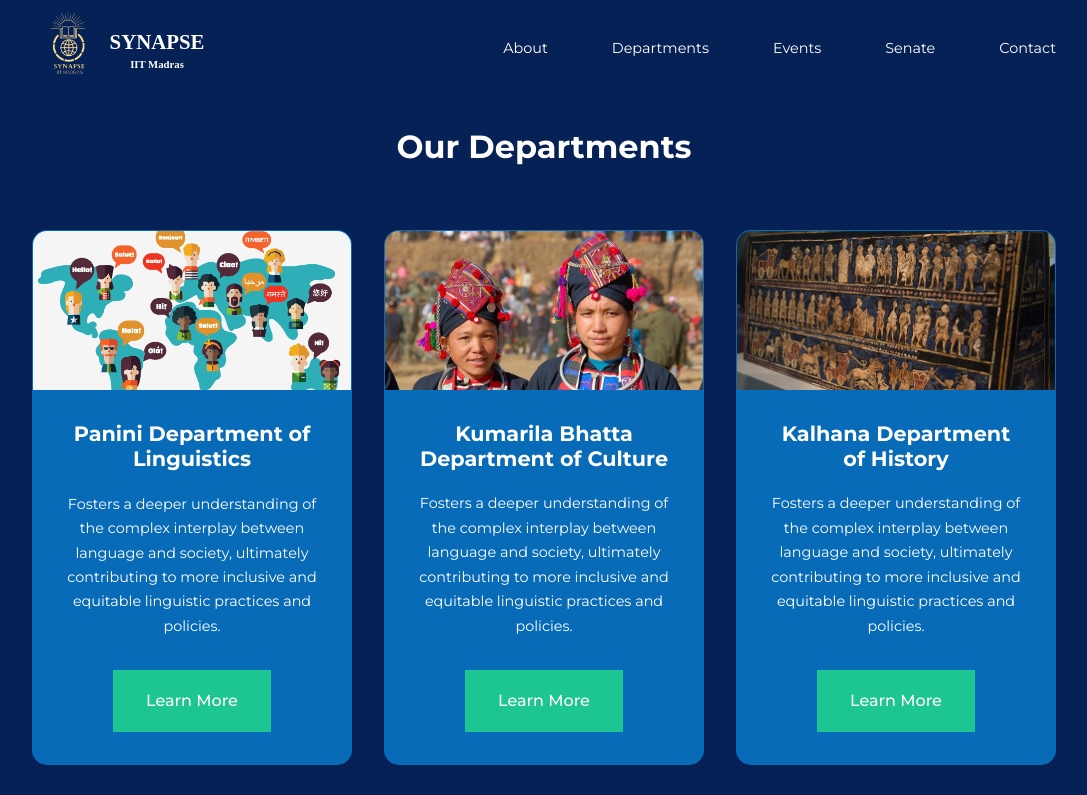
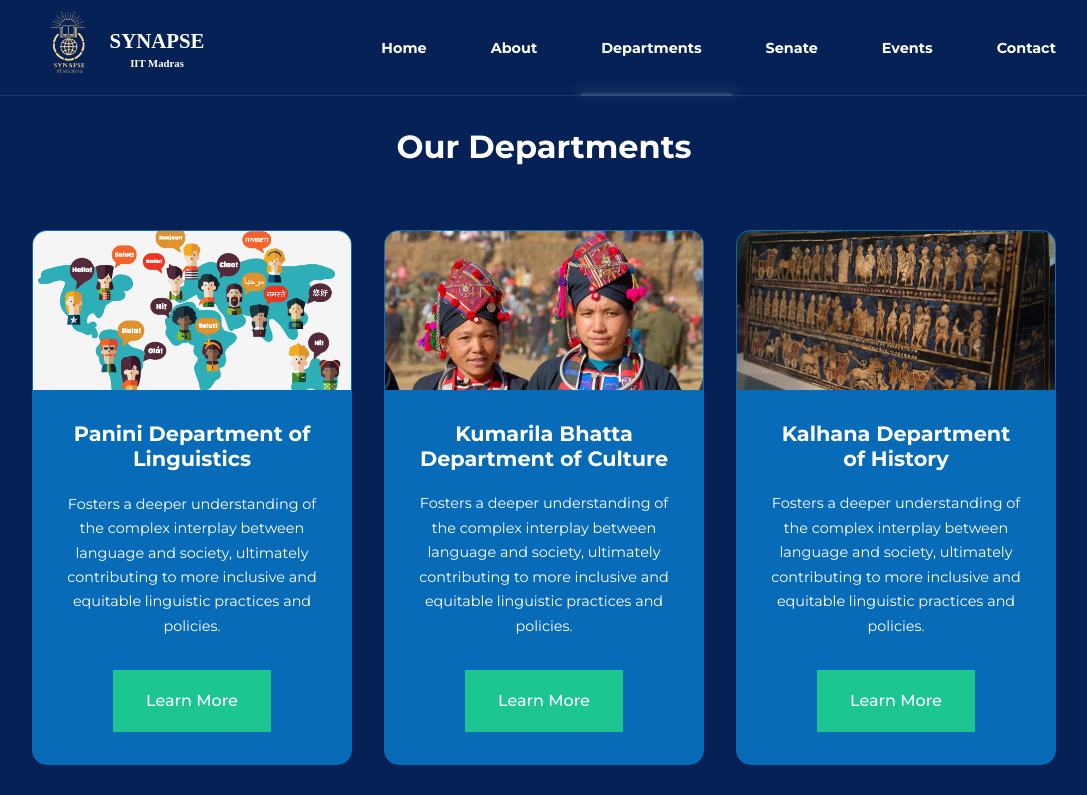
Before and after one commit to Synapse-society/Synapse, a plain HTML site: page departments.html in a window 1280 px wide. Shown: the top 795 px of the page, without its empty margins (96-1183 px from the left). Drawn offline with nearby package versions, Linux system fonts and the light colour scheme.

Commit message:
Updated nav

```diff
--- a/CSS/Senate.css
+++ b/CSS/Senate.css
@@ -74,7 +74,7 @@ body {
 }
 
 section{
-    padding: 6rem 0;
+    padding-top: 6rem;
 }
 section h2{
     text-align: center;
@@ -194,6 +194,7 @@ nav ul button:hover {
 .nav__menu a {
     font-size: 0.9rem;
     transition: var(--transition);
+    font-weight: bold;
 }
 nav ul button a {
     all: unset;
@@ -202,7 +203,25 @@ nav ul button a {
 .nav__menu a:hover {
     color: var(--color-bg2);
 }
-    /*========================= Navigation Bar =========================*/
+
+#current_page {
+    position: relative;
+}
+
+#current_page::after {
+    content: "";
+    display: inline-block;
+    position: absolute;
+    left: -20%;
+    bottom: calc(0.9rem - 49px);
+    width: 150%;
+    height: 3px;
+    background: rgba(119, 144, 188, 0.31);
+    box-shadow: 0 -3px 10px 5px rgba(119, 144, 188, 0.11);
+}
+
+
+/*========================= Navigation Bar =========================*/
 
 .about__achievements{
     margin-top: 3rem;
@@ -371,6 +390,7 @@ footer ul li a:hover{
 hr {
     border: 0.5px solid rgba(119, 144, 188, 0.233);
     margin: 10px 0;
+    width: 60%;
 }
 
 
@@ -419,6 +439,9 @@ h4 {
     font-size: 1.2rem;
 }
 
+#current_page {
+    display: none;
+}
 
 /*========================NAVBAR Responsive==========================*/
 nav button{
@@ -530,6 +553,12 @@ nav button#close-menu-btn{
     grid-template-columns: 1fr 1fr;
 
 }
+
+#current_page {
+    display: none;
+}
+
+
 }
 /*==========================================Media Queries Phone==========================================*/
 .nav__menu{
--- a/CSS/about.css
+++ b/CSS/about.css
@@ -136,6 +136,7 @@ nav {
     position: fixed;
     top: 0;
     left: 0;
+    border-bottom: 1px solid rgba(255, 255, 255, 0.1);
     padding: 0.9rem 0;
     z-index: 9999;
 }
@@ -184,7 +185,7 @@ nav ul button:hover {
 
 .nav__menu a {
     font-size: 0.9rem;
-
+    font-weight: bold;
     transition: var(--transition);
 }
 nav ul button a {
@@ -194,6 +195,23 @@ nav ul button a {
 .nav__menu a:hover {
     color: var(--color-bg2);
 }
+
+#current_page {
+    position: relative;
+}
+
+#current_page::after {
+    content: "";
+    display: inline-block;
+    position: absolute;
+    left: -20%;
+    bottom: calc(0.9rem - 49px);
+    width: 150%;
+    height: 3px;
+    background: rgba(119, 144, 188, 0.31);
+    box-shadow: 0 -3px 10px 5px rgba(119, 144, 188, 0.11);
+}
+
 /*========================= Header =========================*/
 
 header{
@@ -501,6 +519,7 @@ footer ul li a:hover{
 hr {
     border: 0.5px solid rgba(119, 144, 188, 0.233);
     margin: 10px 0;
+    width: 40%;
 }
 
 .footer__copyright{
@@ -508,6 +527,11 @@ hr {
     margin-top: 4rem;
     margin-bottom: 0.2rem;
     border-top: 1px solid var(--color-bg2);
+}
+
+.footer__copyright a:hover {
+    text-decoration: underline;
+    text-decoration-style: wavy;
 }
 
 .footer__copyright img {
@@ -597,6 +621,9 @@ h4 {
     font-size: 1.2rem;
 }
 
+#current_page {
+    display: none;
+}
 
 /*========================NAVBAR Responsive==========================*/
 nav button{
@@ -726,6 +753,11 @@ nav button#close-menu-btn{
 .nav__menu{
     right: 3%;
 }
+
+#current_page {
+    display: none;
+}
+
 /*==========================================Header==========================================*/
 .header{
     height: 100vh;
--- a/departments.html
+++ b/departments.html
@@ -22,17 +22,17 @@
 <body>
     <nav class="hide">
         <div class="container nav__container">
-            <a href="index.html" class="Synapse-logo"><img id="logo_img" src="./images/Synapse logo.png" alt=""><div class="name">
+            <a href="/" class="Synapse-logo"><img id="logo_img" src="./images/Synapse logo.png" alt=""><div class="name">
                 <h4>SYNAPSE</h4>
                 <h6>IIT Madras</h6>
             </div></a>
             <ul class="nav__menu">
+                <li><a href="/">Home</a></li>
                 <li><a href="./about.html">About</a></li>
-                <li><a href="./departments.html">Departments</a></li>
+                <li id="current_page"><a href="./departments.html">Departments</a></li>
+                <li><a href="./Senate.html">Senate</a></li>
                 <li><a href="./events.html">Events</a></li>
-                <li><a href="./Senate.html">Senate</a></li>
                 <li><a href="./contact.html">Contact</a></li>
-
             </ul>
             <button id="open-menu-btn"><i class="uil uil-bars"></i></button>
             <button id="close-menu-btn"><i class="uil uil-multiply"></i></button>
```
Also changed, not shown: Senate.html (+3 -3 lines), about.html (+4 -3 lines), contact.html (+4 -3 lines), events.html (+3 -2 lines).
